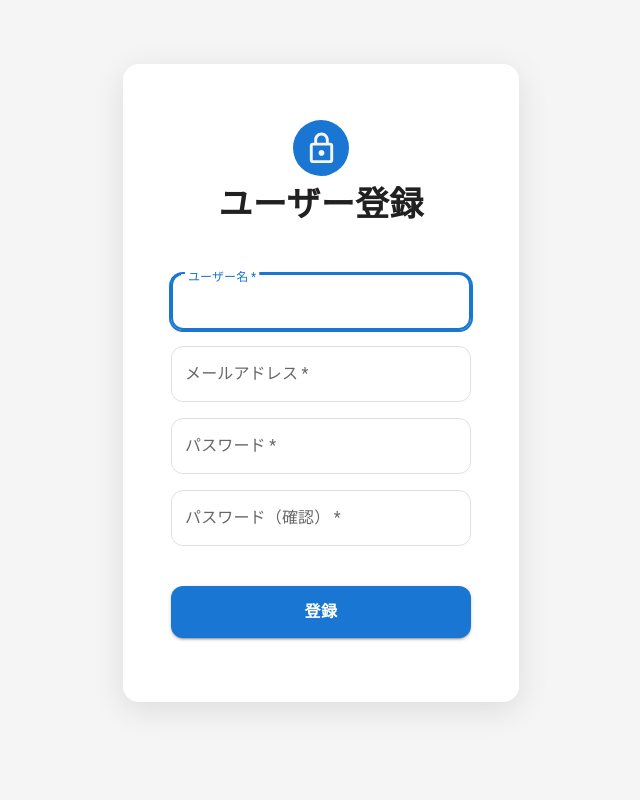
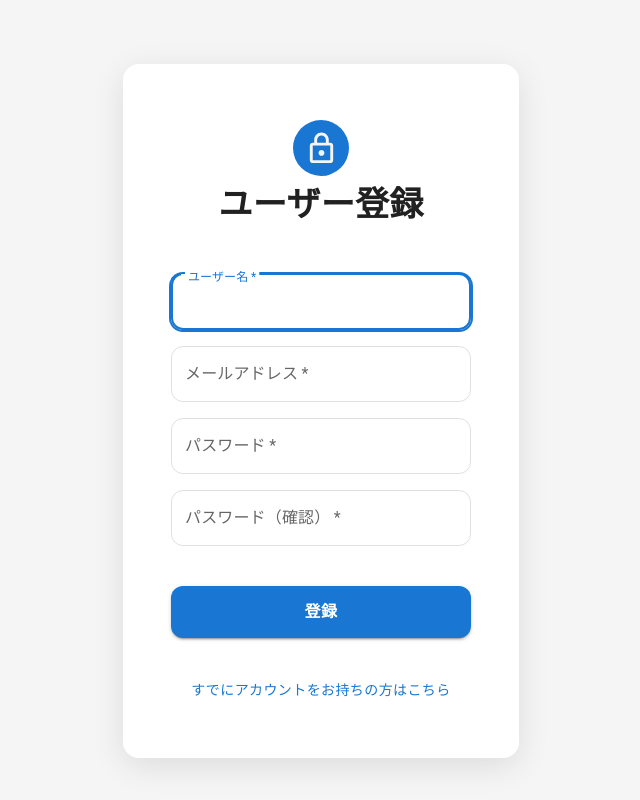
Before and after one commit to Hosi121/ShareTube, a React (Vite) app in the folder frontend/ShareTube/: page /register in a window 1280 px wide. Shown: the whole page, without its empty margins (319-959 px from the left). Built offline with nearby package versions, Linux system fonts and the light colour scheme; no server answers.

Commit message:
feat: ユーザ登録ページからログインページに遷移するためのボタンを実装

```diff
--- a/frontend/ShareTube/src/components/auth/Register.tsx
+++ b/frontend/ShareTube/src/components/auth/Register.tsx
@@ -1,6 +1,6 @@
 import React, { useState } from "react";
 import { useNavigate } from "react-router-dom";
-import { Typography, Container, Avatar } from "@mui/material";
+import { Typography, Container, Avatar, Button } from "@mui/material";
 import LockOutlinedIcon from "@mui/icons-material/LockOutlined";
 import { register } from "../../services/authServices";
 import { RegisterInput } from "../../types/user";
@@ -149,6 +149,14 @@ const Register: React.FC = () => {
           >
             登録
           </SubmitButton>
+          <Button
+            fullWidth
+            variant="text"
+            onClick={() => navigate("/login")}
+            sx={{ mt: 2, textTransform: "none" }}
+          >
+            すでにアカウントをお持ちの方はこちら
+          </Button>
         </FormBox>
       </AuthContainer>
     </Container>
```
